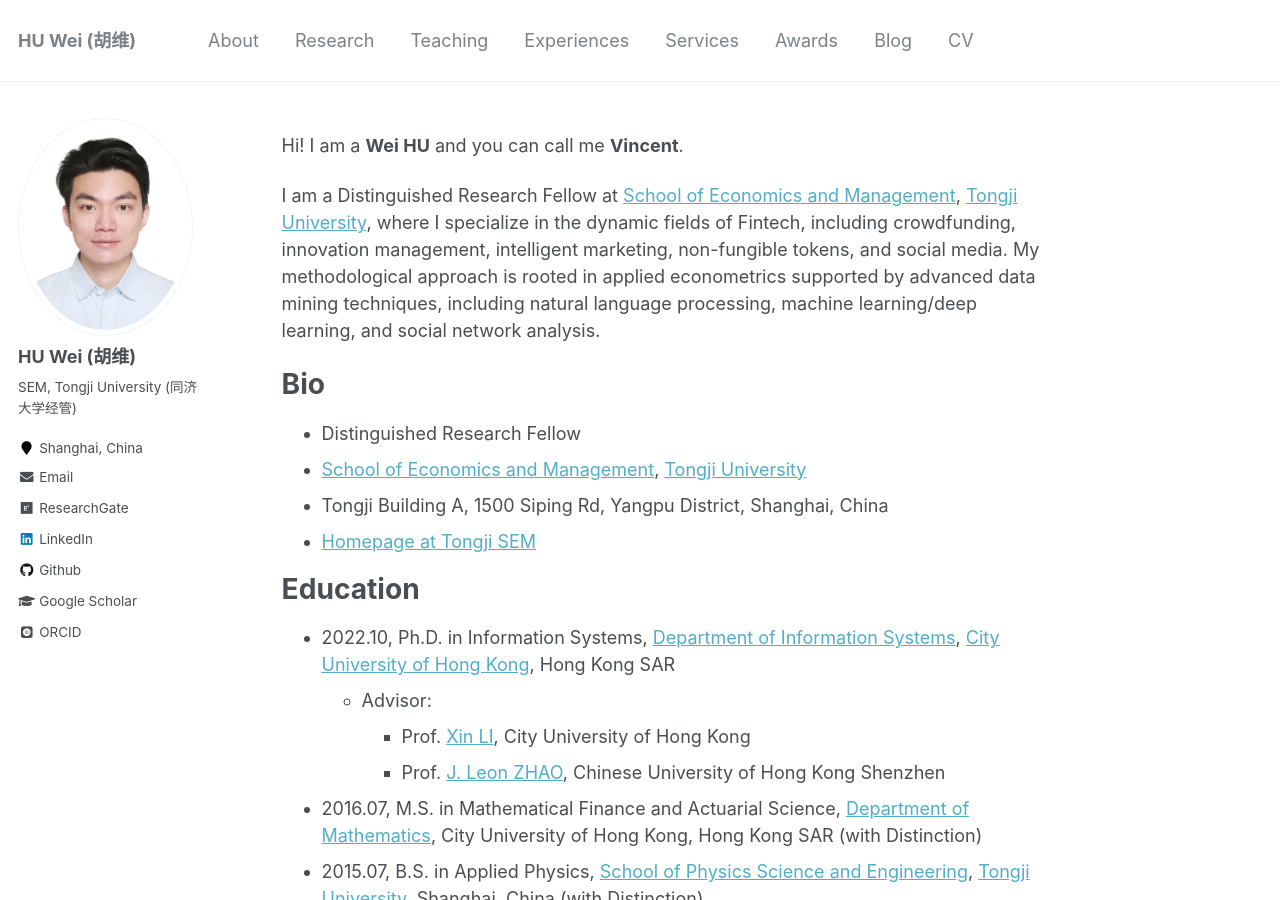
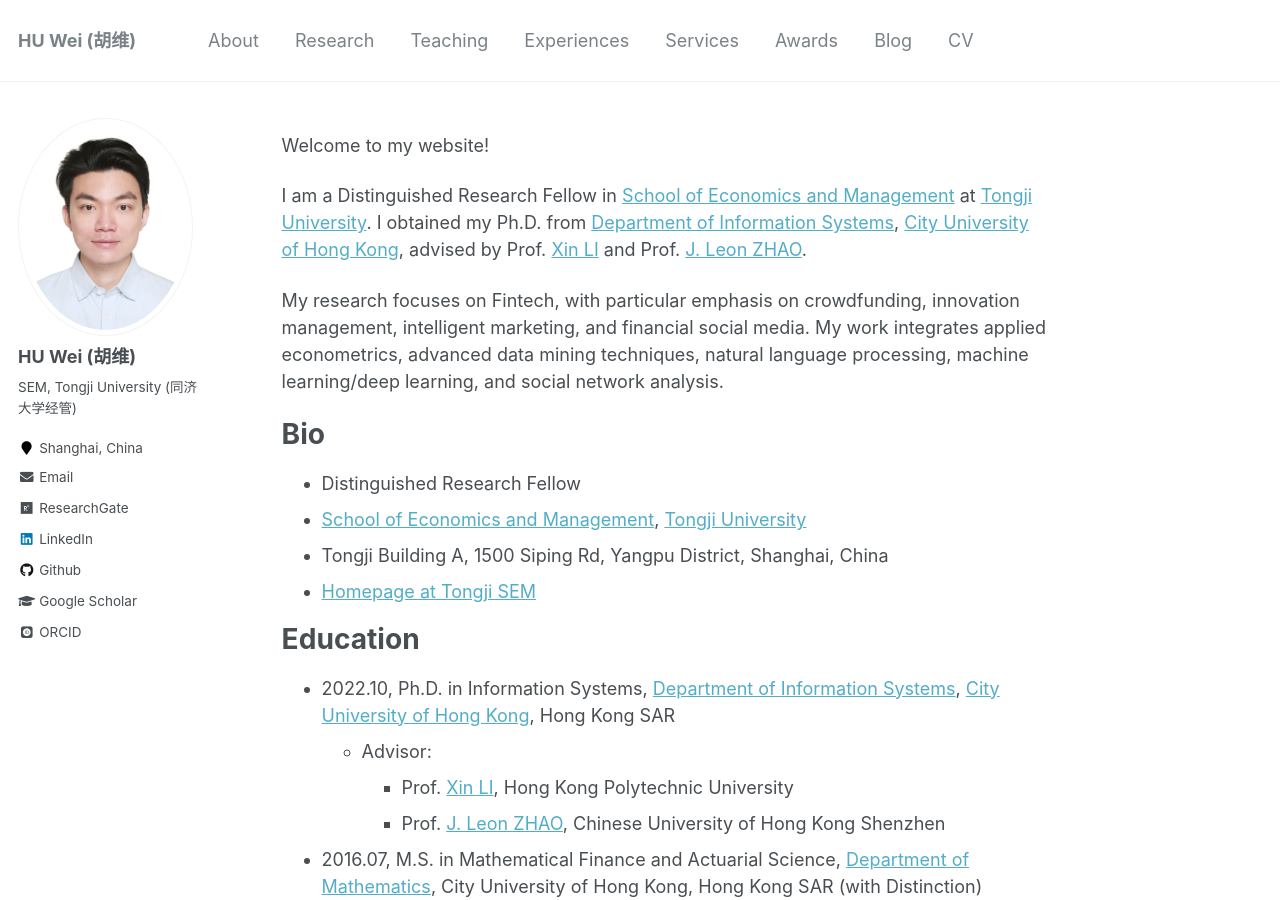
Before and after one commit to huwei-vincent/huwei-vincent.github.io, a Jekyll site: the page built from _pages/about.md, in a window 1280 px wide and 900 px high. Built offline with Jekyll 4.4.1, drawn with Linux system fonts in a browser that asks for light colours; some web fonts are replaced.

Commit message:
update about.md

```diff
--- a/_pages/about.md
+++ b/_pages/about.md
@@ -8,9 +8,11 @@ author_profile: true
 #   - /about.html
 ---
 
-Hi! I am a **Wei HU** and you can call me **Vincent**.
+Welcome to my website!
 
-I am a Distinguished Research Fellow at [School of Economics and Management](https://sem.tongji.edu.cn/semen/), [Tongji University](https://en.tongji.edu.cn/p/#/), where I specialize in the dynamic fields of Fintech, including crowdfunding, innovation management, intelligent marketing, non-fungible tokens, and social media. My methodological approach is rooted in applied econometrics supported by advanced data mining techniques, including natural language processing, machine learning/deep learning, and social network analysis.
+I am a Distinguished Research Fellow in [School of Economics and Management](https://sem.tongji.edu.cn/semen/) at [Tongji University](https://en.tongji.edu.cn/p/#/). I obtained my Ph.D. from [Department of Information Systems](https://www.cb.cityu.edu.hk/is/), [City University of Hong Kong](https://www.cityu.edu.hk/), advised by Prof. [Xin LI](https://www.cb.cityu.edu.hk/staff/xinli24/) and Prof. [J. Leon ZHAO](https://myweb.cuhk.edu.cn/leonzhao).
+
+My research focuses on Fintech, with particular emphasis on crowdfunding, innovation management, intelligent marketing, and financial social media. My work integrates applied econometrics, advanced data mining techniques, natural language processing, machine learning/deep learning, and social network analysis.
 
 # Bio
 
@@ -24,7 +26,7 @@ I am a Distinguished Research Fellow at [School of Economics and Management](htt
 
 - 2022.10, Ph.D. in Information Systems, [Department of Information Systems](https://www.cb.cityu.edu.hk/is/), [City University of Hong Kong](https://www.cityu.edu.hk/), Hong Kong SAR
   - Advisor:
-    - Prof. [Xin LI](https://www.cb.cityu.edu.hk/staff/xinli24/), City University of Hong Kong
+    - Prof. [Xin LI](https://www.polyu.edu.hk/mm/people/academic-staff/prof-xin-li/?sc_lang=en), Hong Kong Polytechnic University
     - Prof. [J. Leon ZHAO](https://myweb.cuhk.edu.cn/leonzhao), Chinese University of Hong Kong Shenzhen
 - 2016.07, M.S. in Mathematical Finance and Actuarial Science, [Department of Mathematics](https://www.cityu.edu.hk/ma/), City University of Hong Kong, Hong Kong SAR (with Distinction)
 - 2015.07, B.S. in Applied Physics, [School of Physics Science and Engineering](https://physics.tongji.edu.cn/En), [Tongji University](https://en.tongji.edu.cn/p/#/), Shanghai, China (with Distinction)
```
